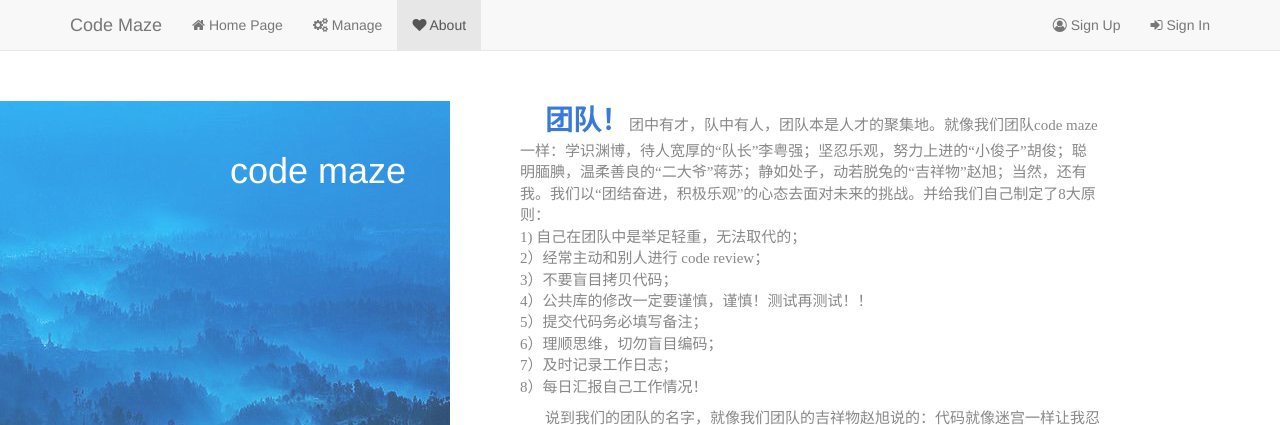
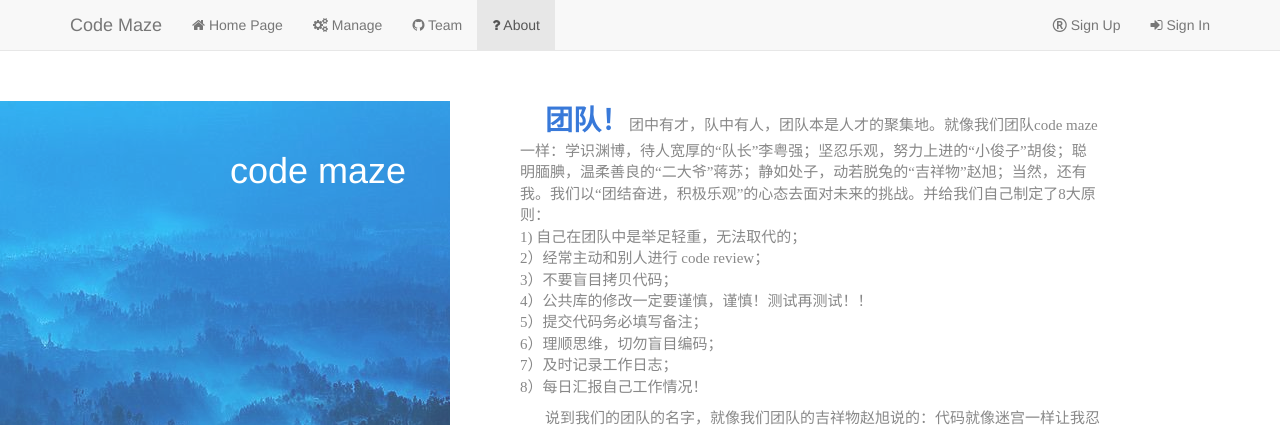
Before and after one commit to code-maze/wblog, a Flask app: page /about in a window 1280 px wide. Shown: the top 425 px of the page. Run offline with Flask 2, Linux system fonts and the light colour scheme; some libraries are stand-ins or nearby versions.

Commit message:
修改图标

```diff
--- a/www/app/templates/nav.html
+++ b/www/app/templates/nav.html
@@ -15,20 +15,21 @@
             <ul class="nav navbar-nav">
                 <li{% if active == 'index' %} class="active"{% endif %}><a href="/"><i class="fa fa-home" aria-hidden="true"></i> Home Page</a></li>
                 <li{% if active == 'admin' %} class="active"{% endif %}><a href="/admin"><i class="fa fa-cogs" aria-hidden="true"></i> Manage</a></li>
-                <li{% if active == 'about' %} class="active"{% endif %}><a href="/about"><i class="fa fa-heart" aria-hidden="true"></i> About</a></li>
+                <li><a href="//github.com/code-maze" target="_blank"><i class="fa fa-github" aria-hidden="true"></i> Team</a></li>
+                <li{% if active == 'about' %} class="active"{% endif %}><a href="/about"><i class="fa fa-question" aria-hidden="true"></i> About</a></li>
             </ul>
             <ul class="nav navbar-nav navbar-right">
                 {% if g.user %}
                 <li id="logined-user" class="dropdown">
                     <a href="#" class="dropdown-toggle" data-toggle="dropdown">{{ g.user.name }}<span class="caret"></span></a>
                     <ul class="dropdown-menu" role="menu">
-                        <li><a href="/editor">New Blog</a></li>
+                        <li><a href="/editor"><i class="fa fa-pencil" aria-hidden="true"></i> New Blog</a></li>
                         <li class="divider"></li>
-                        <li><a href="#">Sign Out</a></li>
+                        <li><a href="#"><i class="fa fa-sign-out" aria-hidden="true"></i> Sign Out</a></li>
                     </ul>
                 </li>
                 {% else %}
-                <li><a href="/signup"><i class="fa fa-user-circle-o" aria-hidden="true"></i> Sign Up</a></li>
+                <li><a href="/signup"><i class="fa fa-registered" aria-hidden="true"></i> Sign Up</a></li>
                 <li><a href="/signin"><i class="fa fa-sign-in" aria-hidden="true"></i> Sign In</a></li>
                 {% endif %}
             </ul>
```
